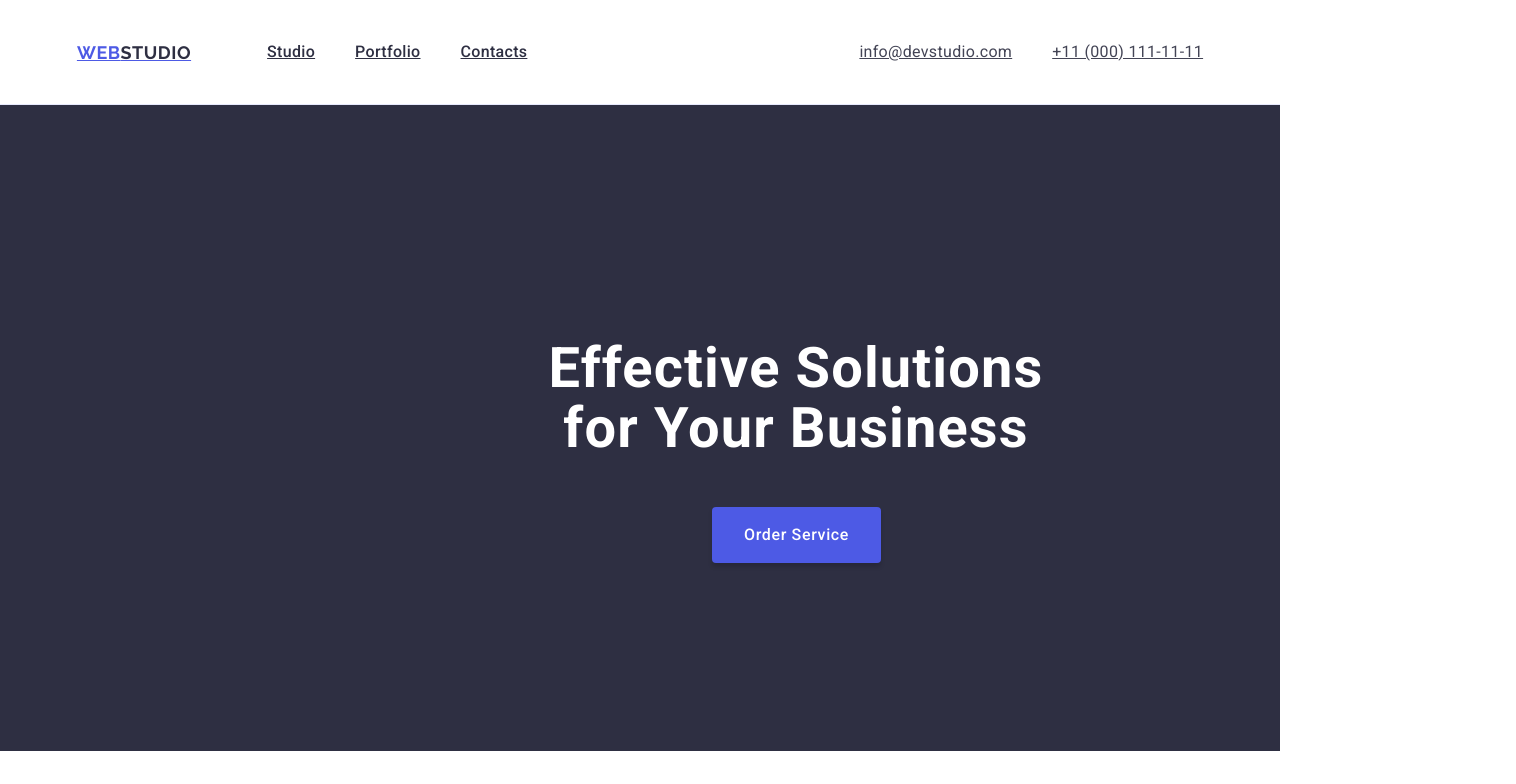
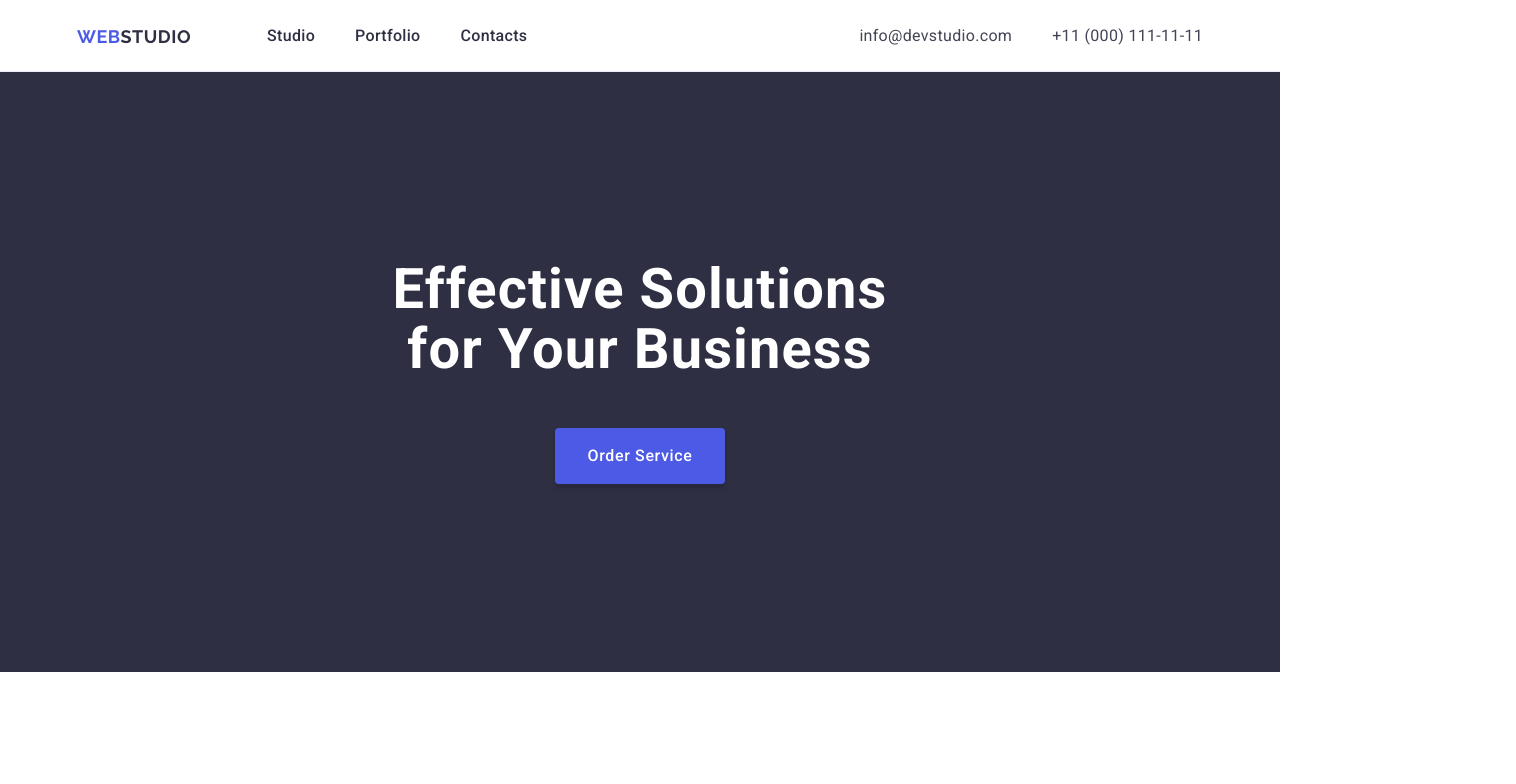
Before and after one commit to Darya-Karnaukh/goit-markup-hw-03, a plain HTML site: page index.html in a window 1280 px wide. Shown: the top 784 px of the page, 1516 px wide, since content can reach past the window. Drawn offline with nearby package versions, Linux system fonts and the light colour scheme.

Commit message:
finish_homework3

```diff
--- a/css/styles.css
+++ b/css/styles.css
@@ -6,25 +6,50 @@ body {
     height: 100%;
 }
 
-img {display: block;}
+h1, h2, h3 {
+    margin: 0;
+}
 
-.container {width: 1158px;
+p {
+    margin: 0;
+}
+
+img {
+    display: block;
+}
+
+a {
+    text-decoration: none;
+}
+
+.container {
+    width: 1158px;
     padding: 0 15px;
-    margin: 0 auto;}
+    margin: 0 auto;
+}
 
-.menu-page .container {display: flex;
+.menu-page .container {
+    display: flex;
     justify-content: center;
     align-items: center;
     flex-direction: row;
 }
 
-.menu-nav {display: flex;
-align-items: center;}
+.menu-nav {
+    display: flex;
+    align-items: center;
+}
 
-.link {padding: 24px 0;}
+.link {
+    padding: 24px 0;
+}
 
-.menu-page {background: #FFF;
-    border-bottom: 1px solid var(--CORNFLOWER, #E7E9FC);}
+.menu-page {
+    background: #FFF;
+    border-bottom: 1px solid var(--CORNFLOWER, #E7E9FC);
+    height: 72px;
+        flex-shrink: 0;
+}
 
 .page-nav {display: flex;
 gap: 40px;
@@ -49,7 +74,6 @@ line-height: 1.16666667;
 letter-spacing: 0.03em;
 text-transform: uppercase;
 color: #4d5ae5;
-margin-right: 76px;
 display: flex;
 align-items: center;
 flex-shrink: 0;
@@ -84,9 +108,8 @@ font-weight: 500;
 line-height: 1.5;
 letter-spacing: 0.04em;
 cursor: pointer;
-margin-right: 635px;
-margin-left: 636px;
 padding-left: 32px;
+margin: auto;
 padding-right: 32px;
 padding-top: 16px;
 padding-bottom: 16px;
@@ -112,18 +135,20 @@ padding: 188px 0;
     line-height: 1.07;
     text-align: center;
     letter-spacing: 0.02em;
-    margin-bottom: 48px;
-    padding-left: 472px;
-    padding-right: 472px;
+    padding-bottom: 48px;
     display: block;
     box-sizing: content-box;
+    margin: auto;
     width: 100%;
     max-width: 496px;}
 
-.container-text {background-color: #FFF;
+.container-text {
 padding-top: 120px;
 padding-bottom: 120px;
-display: flex;
+}
+ul {
+    padding: 0;
+    margin: 0;
 }
 
 .visually-hidden {
@@ -186,7 +211,7 @@ align-items: center;
 border-radius: 0px 0px 4px 4px;}
 
 
-.name-job-block {display: flex;
+.name-job-block {
 padding: 32px 0;
 flex-direction: column;
 justify-content: center;
@@ -218,7 +243,7 @@ border-radius: 0px 0px 4px 4px;
 .sector-portfolio-company {background: #FFF;
 padding-top: 120px;
     padding-bottom: 120px;
-    display: flex;}
+    }
 
 .portfolio-block {width: calc((100% - 48px) / 3);}
 
```
Also changed, not shown: index.html (+1 -1 lines). Lines whose indentation alone changed are shown as unchanged.
